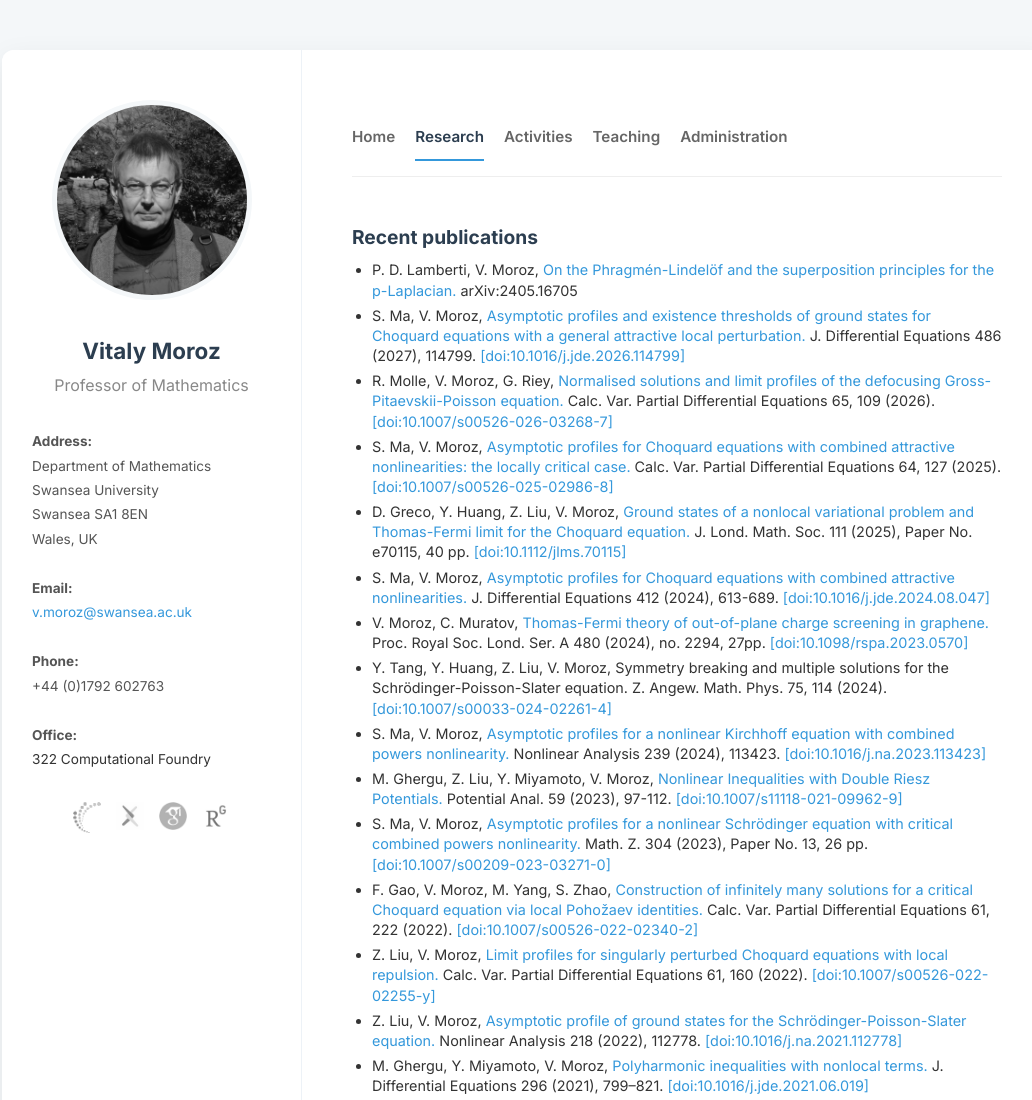
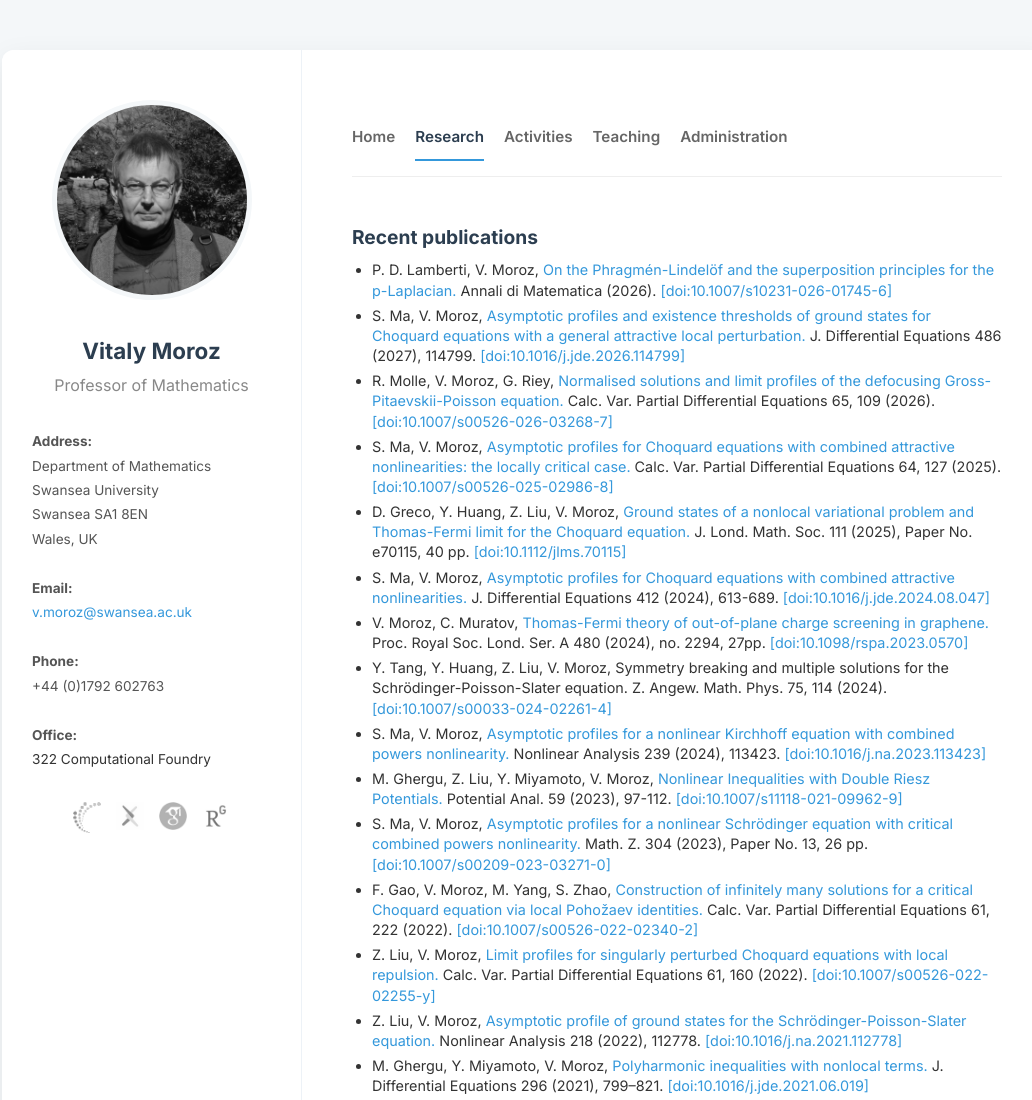
Before and after one commit to vitalymoroz-pde/vitalymoroz-pde.github.io, a plain HTML site: page research.html in a window 1280 px wide. Shown: the top 1100 px of the page, without its empty margins (113-1145 px from the left). Drawn offline with nearby package versions, Linux system fonts and the light colour scheme.

Commit message:
Update AMPA citation details in research.html

```diff
--- a/research.html
+++ b/research.html
@@ -237,7 +237,7 @@
                     P. D. Lamberti, V. Moroz,
                     <a href="https://arxiv.org/abs/2405.16705">
                     On the Phragm&eacute;n-Lindel&ouml;f and the superposition principles for the p-Laplacian.</a>
-                    arXiv:2405.16705
+                     Annali di Matematica (2026). <a href="https://doi.org/10.1007/s10231-026-01745-6">[doi:10.1007/s10231-026-01745-6]</a>
                 </li>
                 <li>
                     S. Ma, V. Moroz,
```
